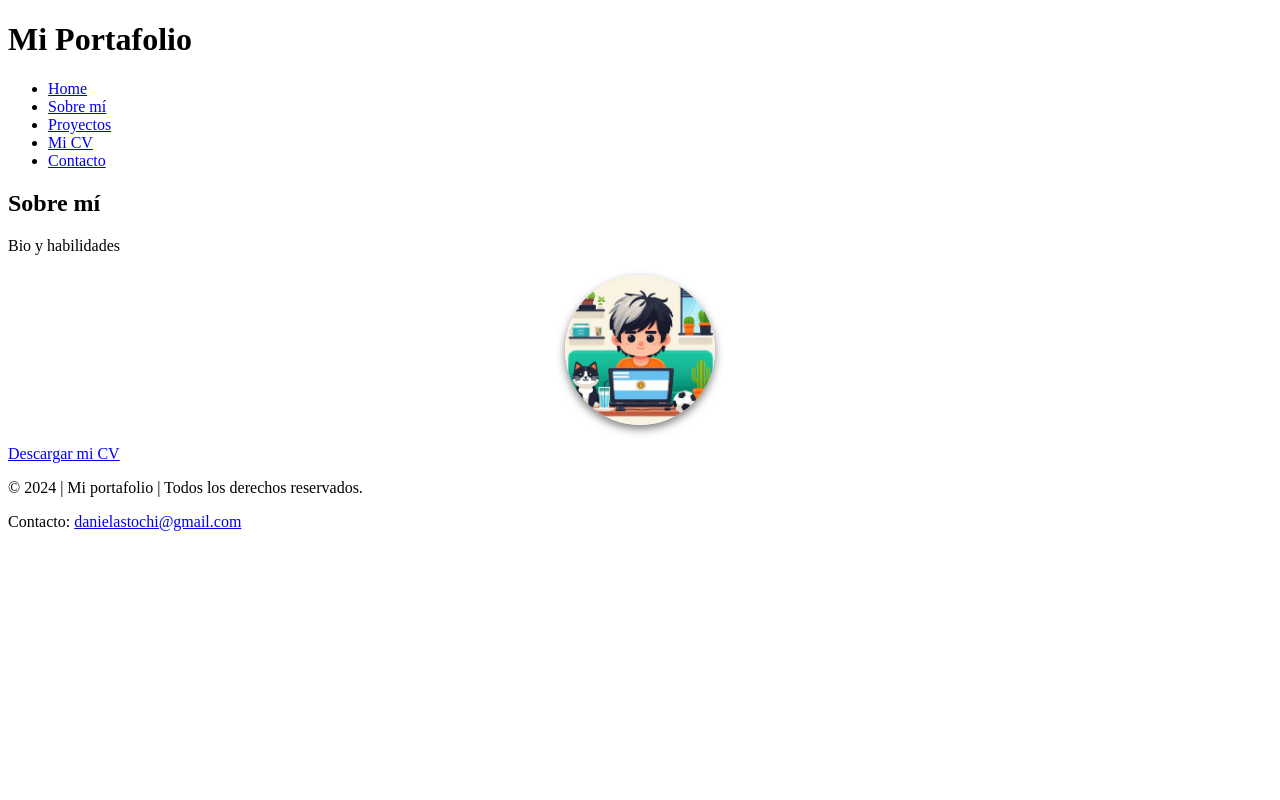
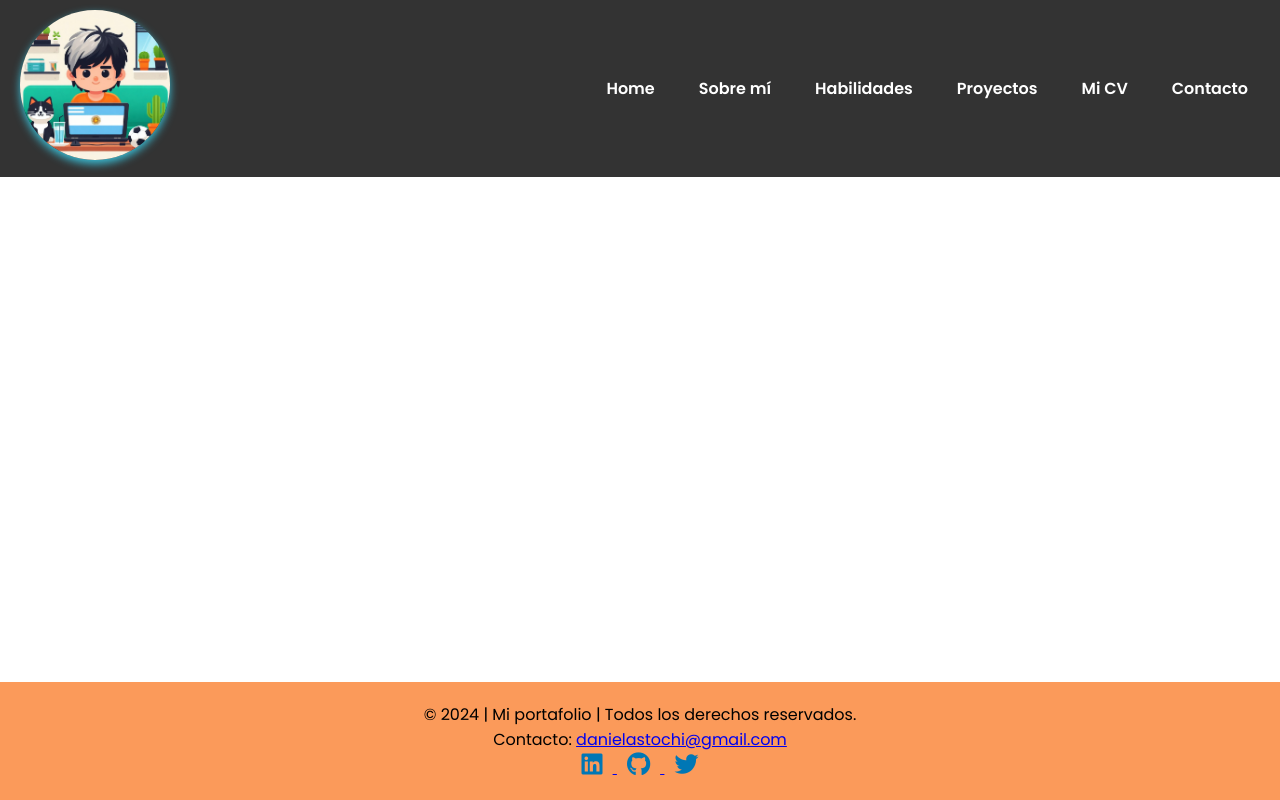
Before and after one commit to DanielaS-Tochi/challenge-portafolio, a plain HTML site: page index.html in a window 1280 px wide. Drawn offline with Linux system fonts and the light colour scheme.

Commit message:
Navbar and Footer

```diff
--- a/index.html
+++ b/index.html
@@ -7,29 +7,33 @@
     <title>Portafolio</title>
     <link rel="stylesheet" href="./styles/style.css">
     <link rel="icon" href="./assets/images/favicon-16x16.png" type="image/x-icon">
+    <link href="https://fonts.googleapis.com/css2?family=Poppins:wght@400;600&display=swap" rel="stylesheet">
+    <link rel="stylesheet" href="https://cdnjs.cloudflare.com/ajax/libs/font-awesome/5.15.4/css/all.min.css">
+
 
 </head>
 
 <body>
     <header>
-        <h1>Mi Portafolio</h1>
-        <nav>
-            <ul>
+        <nav class="navbar">
+            <div class="navbar-left">
+                <img src="./assets/images/daniela-silvana-tochi.jpg" alt="mi avatar" class="avatar">
+            </div>
+            <ul class="navbar-right">
                 <li> <a href="#home">Home</a></li>
                 <li> <a href="#sobre-mi">Sobre mí</a></li>
+                <li> <a href="#habilidades">Habilidades</a></li>
                 <li> <a href="#proyectos">Proyectos</a></li>
                 <li> <a href="#CV">Mi CV</a></li>
                 <li> <a href="#contacto">Contacto</a></li>
-
             </ul>
         </nav>
     </header>
-    <section id="sobre-mi">
-        <h2>Sobre mí</h2>
-        <p>Bio y habilidades</p>
-        <img src="./assets/images/daniela-silvana-tochi.jpg" alt="mi avatar">
 
-        <a href="./DanielaSilvanaTochiCV.pdf" download>Descargar mi CV</a>
+    <h2>Sobre mí</h2>
+
+
+    <a href="./DanielaSilvanaTochiCV.pdf" download>Descargar mi CV</a>
     </section>
 
 
@@ -37,6 +41,17 @@
     <footer>
         <p>&copy; 2024 | Mi portafolio | Todos los derechos reservados.</p>
         <p>Contacto: <a href="mailto:danielastochi@gmail.com">danielastochi@gmail.com</a></p>
+        <a href="https://linkedin.com/in/daniela-silvana-tochi" target="_blank" rel="noopener" title="LinkedIn">
+            <i class="fab fa-linkedin"></i>
+            <span class="sr-only">LinkedIn</span></a>
+        <a href="https://github.com/DanielaS-Tochi" target="_blank" rel="noopener" title="GitHub">
+            <i class="fab fa-github"></i>
+        </a>
+        <a href="https://twitter.com/DaniTochiCode" target="_blank" rel="noopener" title="Twitter">
+            <i class="fab fa-twitter"></i>
+        </a>
+        <!--Por el momento no utilizaré Términos de uso y Política de privacidad-->
+        <!-- <p><a href="/legal">Términos de uso</a> | <a href="/privacy">Política de privacidad</a></p> -->
     </footer>
     <script src="./scripts/app.js"></script>
 </body>
--- a/styles/style.css
+++ b/styles/style.css
@@ -1,8 +1,88 @@
-#sobre-mi img {
+* {
+  margin: 0;
+  padding: 0;
+  box-sizing: border-box;
+}
+
+html,
+body {
+  width: 100%;
+  height: 100%;
+  overflow-x: hidden;
+}
+
+.avatar {
   width: 150px;
   height: 150px;
   border-radius: 50%;
-  display: block;
-  margin: 20px auto;
-  box-shadow: 0 4px 8px rgba(0, 0, 0, 0.5);
+  box-shadow: 0 4px 8px rgba(60, 216, 244, 0.84);
+  transition: transform 0.3s ease-in-out;
 }
+
+.avatar:hover {
+  transform: scale(1.1);
+}
+
+body {
+  font-family: "Poppins", sans-serif;
+  padding-top: 70px;
+}
+.navbar {
+  display: flex;
+  justify-content: space-between;
+  align-items: center;
+  padding: 10px 20px;
+  background-color: #333;
+  position: fixed;
+  width: 100%;
+  top: 0;
+  z-index: 100;
+}
+
+.navbar-right {
+  list-style: none;
+  display: flex;
+  gap: 20px;
+  margin: 0;
+}
+
+.navbar-right li {
+  display: inline;
+}
+
+.navbar-right a {
+  color: #fff;
+  text-decoration: none;
+  font-size: 16px;
+  font-weight: bold;
+  padding: 8px 12px;
+  border-radius: 5%;
+  transition: background-color 0.3s;
+}
+
+.navbar-right a:hover {
+  background-color: #555;
+  box-shadow: 0 4px 8px rgba(60, 216, 244, 0.84);
+}
+
+footer {
+  position: fixed;
+  width: 100%;
+  bottom: 0;
+  z-index: 1;
+  padding: 20px;
+  background-color: #fb9a5a;
+  text-align: center;
+}
+
+footer a i {
+  font-size: 24px;
+  color: #0077b5;
+  transition: color 0.3s;
+  transition: transform 0.3s ease-in-out;
+  margin: 0 10px;
+}
+footer a i:hover {
+  color: #005582;
+  transform: scale(1.2);
+}
```
